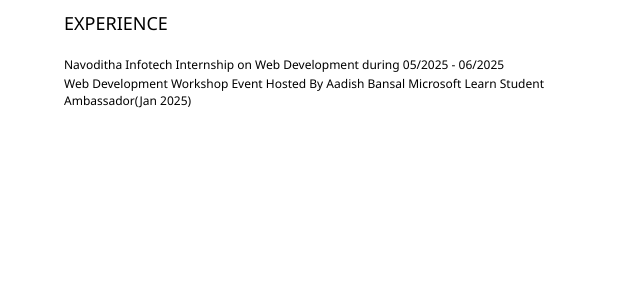
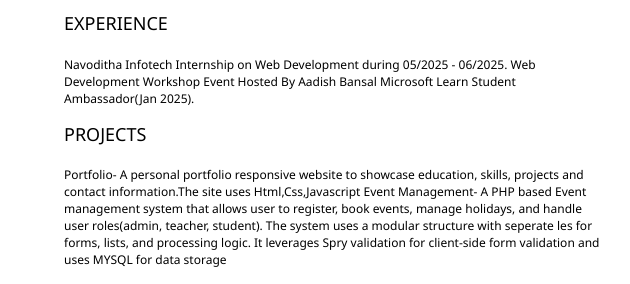
Before and after one commit to P03wd/new1, a plain HTML site: page index.html in a window 1280 px wide. Shown: the part 254-538 px from the top of the page, 504-1134 px from the left. Drawn offline with Linux system fonts and the light colour scheme.

Commit message:
Update index.html

```diff
--- a/index.html
+++ b/index.html
@@ -52,8 +52,19 @@
 		       experience and academic skills will add value to organizational operations </p>
 			<h2> EXPERIENCE </h2>
 			<!--work experience-->
-			<p>  Navoditha Infotech Internship on Web Development during  05/2025 - 06/2025 </p>
-			<p>  Web Development Workshop Event Hosted By Aadish Bansal Microsoft Learn Student Ambassador(Jan 2025) </p>
+			<p>  Navoditha Infotech Internship on Web Development during  05/2025 - 06/2025.
+
+			  Web Development Workshop Event Hosted By Aadish Bansal Microsoft Learn Student Ambassador(Jan 2025). </p>
+			<h2> PROJECTS </h2>
+			<p>
+ Portfolio- A personal portfolio responsive website to showcase education, skills, projects and contact
+ information.The site uses Html,Css,Javascript
+
+ Event Management- A PHP based Event management system that allows user to register, book events, manage
+ holidays, and handle user roles(admin, teacher, student). The system uses a modular structure with seperate
+ les for forms, lists, and processing logic. It leverages Spry validation for client-side form validation and uses
+ MYSQL for data storage
+ </p>
                 </section>
             </article>
         </main>
```
